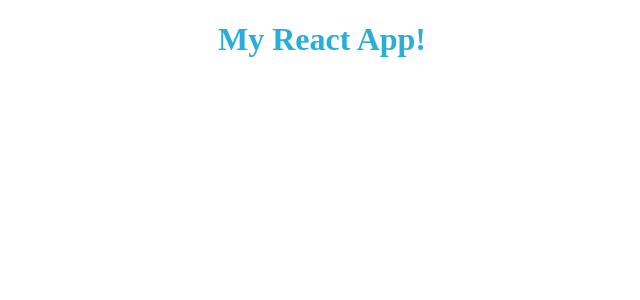
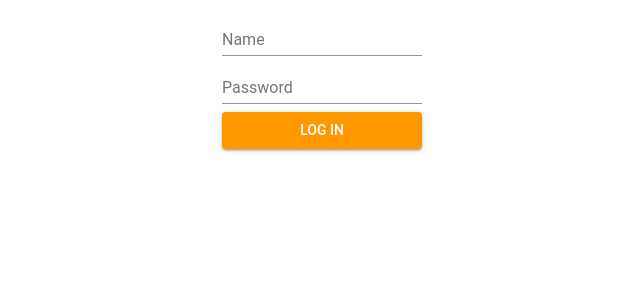
Before and after one commit to niyaz1998/Javascript-elective-2019, a React app: page / in a window 1280 px wide. Shown: the top 300 px of the page, without its empty margins (318-958 px from the left). Built offline with nearby package versions, Linux system fonts and the light colour scheme.

Commit message:
created design blueprint

```diff
--- a/package.json
+++ b/package.json
@@ -31,7 +31,10 @@
     "webpack-dev-server": "^3.1.14"
   },
   "dependencies": {
+    "@material-ui/core": "^3.9.2",
+    "@material-ui/icons": "^3.0.2",
     "react": "^16.8.2",
-    "react-dom": "^16.8.2"
+    "react-dom": "^16.8.2",
+    "typeface-roboto": "0.0.54"
   }
 }
--- a/src/components/App.js
+++ b/src/components/App.js
@@ -1,13 +1,25 @@
 import React, { Component } from "react";
+import LoginTab from  "./login_form";
+import { MuiThemeProvider, createMuiTheme } from '@material-ui/core/styles';
+import orange from '@material-ui/core/colors/orange';
 
-import '../styles/App.css';
+const theme = createMuiTheme(
+    {
+        palette: {
+            primary: {
+                ...orange,
+                contrastText: "#fff"
+            }
+        }
+    }
+);
 
 class App extends Component {
     render() {
         return (
-            <div>
-                <h1>My React App!</h1>
-            </div>
+            <MuiThemeProvider theme={theme}>
+                <LoginTab />
+            </MuiThemeProvider>
         );
     }
 }
--- /dev/null
+++ b/src/components/login_form.js
@@ -0,0 +1,46 @@
+import React, { Component } from "react";
+import Button from "@material-ui/core/Button";
+import TextField from "@material-ui/core/TextField";
+import {withStyles} from "@material-ui/core";
+
+
+const styles = theme => ({
+    loginForm: {
+        width: "200px",
+        margin: "0 auto",
+    },
+    button: {
+        marginTop: "8px"
+    }
+});
+
+class LoginTab extends Component {
+    render() {
+        return (
+            <div className={this.props.classes.loginForm}>
+                <form onSubmit={() => {}}>
+                    <TextField
+                        id="name"
+                        name="name"
+                        label="Name"
+                        fullWidth/>
+                    <TextField
+                        id="password"
+                        name="password"
+                        label="Password"
+                        fullWidth
+                        type="password"/>
+                    <Button className={this.props.classes.button}
+                        type="submit"
+                        fullWidth
+                        variant="raised"
+                        color="primary">
+                        Log In
+                    </Button>
+                </form>
+            </div>
+        );
+    }
+}
+
+export default withStyles(styles)(LoginTab);
--- a/src/import_file.js
+++ /dev/null
@@ -1,5 +0,0 @@
-const msg = () => {
-    console.log('Hello!');
-};
-
-export default msg;
--- a/src/index.js
+++ b/src/index.js
@@ -1,5 +1,7 @@
 import React from "react";
 import ReactDOM from "react-dom";
-import App from "./components/App.js";
+import App from "./components/App";
 
-ReactDOM.render(<App />, document.getElementById("root"));
+ReactDOM.render(
+    <App/>,
+    document.getElementById("root"));
--- a/src/styles/App.css
+++ /dev/null
@@ -1,4 +0,0 @@
-h1 {
-    color: #27aedb;
-    text-align: center;
-}
```
Also changed, not shown: src/test.js (deleted), 1 other file (tests, documents, lock files or other folders).
